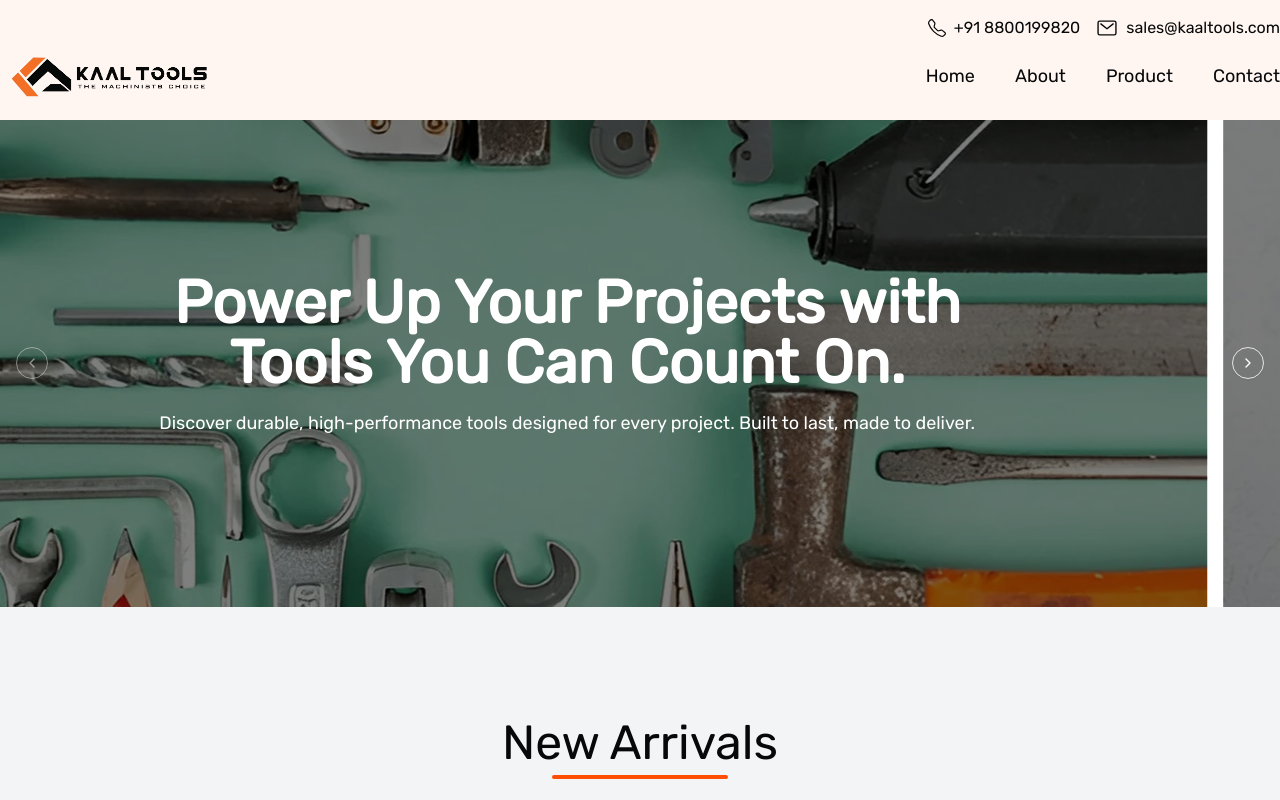
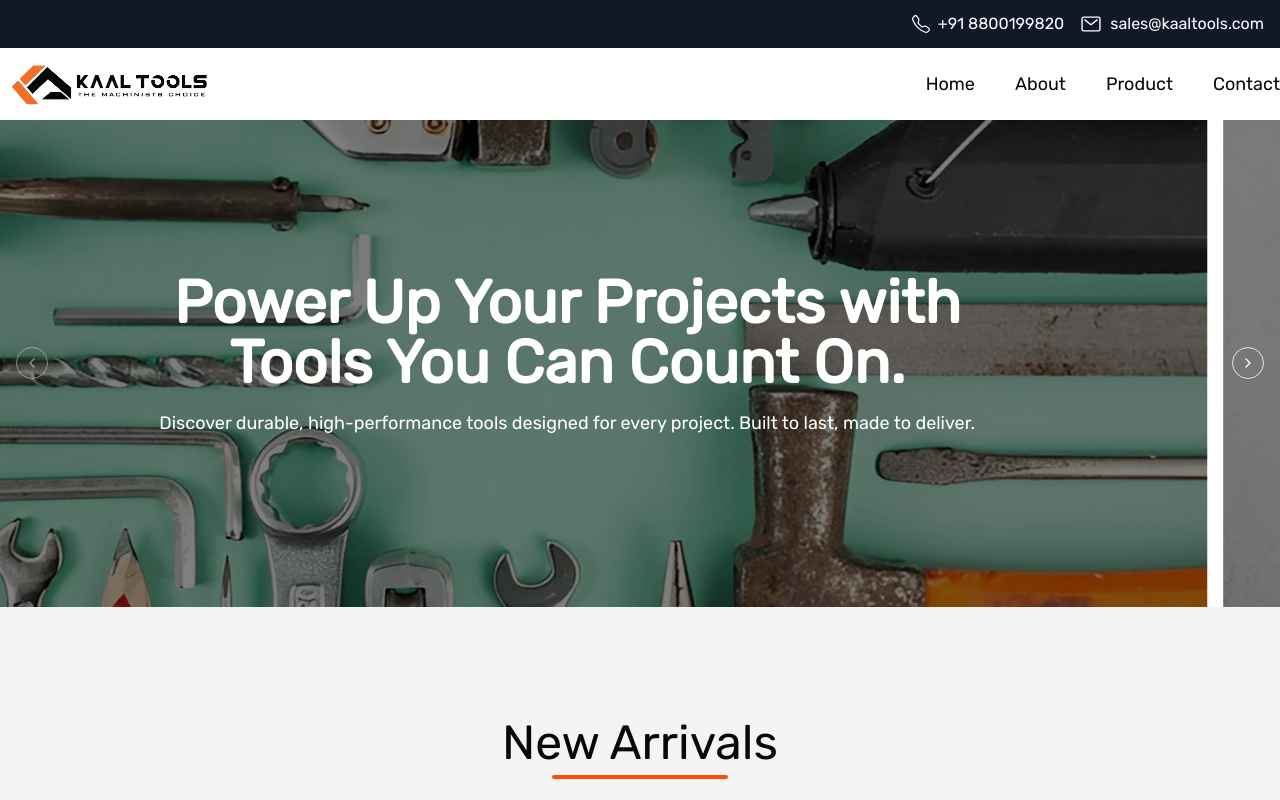
Before and after one commit to AshishAr-07/KaalTools, a Next.js app: page / in a window 1280 px wide. Shown: the top 800 px of the page. Built offline with nearby package versions, Linux system fonts and the light colour scheme.

Commit message:
color changes

```diff
--- a/src/app/_component/Cta.jsx
+++ b/src/app/_component/Cta.jsx
@@ -1,10 +1,10 @@
 import React from 'react';
-import { ArrowRight, Cog } from 'lucide-react';
+import { ArrowRight } from 'lucide-react';
 import Link from 'next/link';
 
 const Cta = () => {
   return (
-    <section className="bg-[var(--lightcolor)] py-16 px-4">
+    <section className="bg-gray-100 py-16 px-4">
       <div className="container mx-auto max-w-6xl flex flex-col md:flex-row md:gap-24 items-center justify-between space-y-6 md:space-y-0 md:space-x-12">
         <div className="flex-1 text-white">
           <div className="flex items-center mb-4">
--- a/src/app/_component/Header.jsx
+++ b/src/app/_component/Header.jsx
@@ -16,10 +16,11 @@ export default function Header() {
     }, [])
 
     return (
-        <header className='w-full bg-[var(--lightcolor)]   sticky top-0 left-0 right-0 z-50 '>
-            <section className='md:max-w-screen-xl max-w-screen-lg  mx-auto py-2 lg:px-0 px-4'>
-                <div className='w-full flex justify-end items-end gap-4'>
-                    <div className='flex items-center pt-2 gap-2'>
+        <header className='w-full bg-white  sticky top-0 left-0 right-0 z-50 '>
+            <div className='w-full hidden md:block bg-gray-900 text-white'>
+                <div className='max-w-screen-xl  mx-auto px-4'>
+                    <div className='flex justify-end items-center gap-4 py-3'>
+                        <div className='flex items-center gap-2'>
                             <BsTelephone size={18} />
                             <p>+91 8800199820</p>
                         </div>
@@ -28,6 +29,10 @@ export default function Header() {
                             <p>sales@kaaltools.com</p>
                         </div>
                     </div>
+                </div>
+            </div>
+            <section className='md:max-w-screen-xl max-w-screen-lg  mx-auto  lg:px-0 px-4'>
+
                 <div className='flex justify-between items-center'>
                     <Link href='/'>
                         <Image src='/logo.webp' width={220} height={80} alt='logo' />
```
Lines whose indentation alone changed are shown as unchanged.
